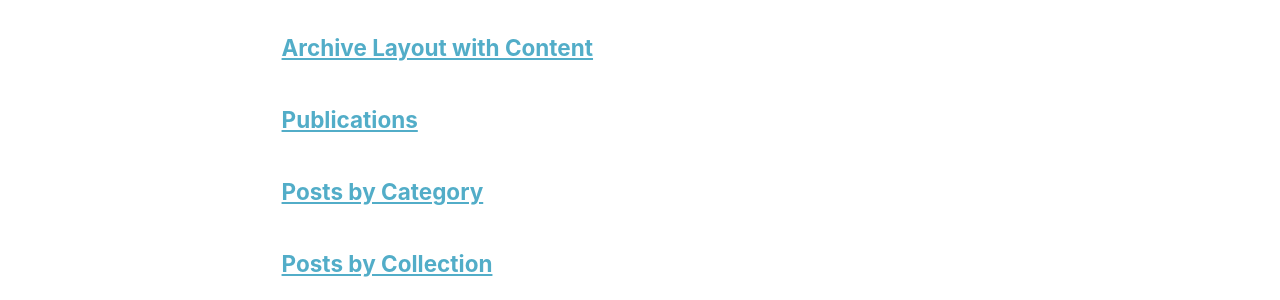
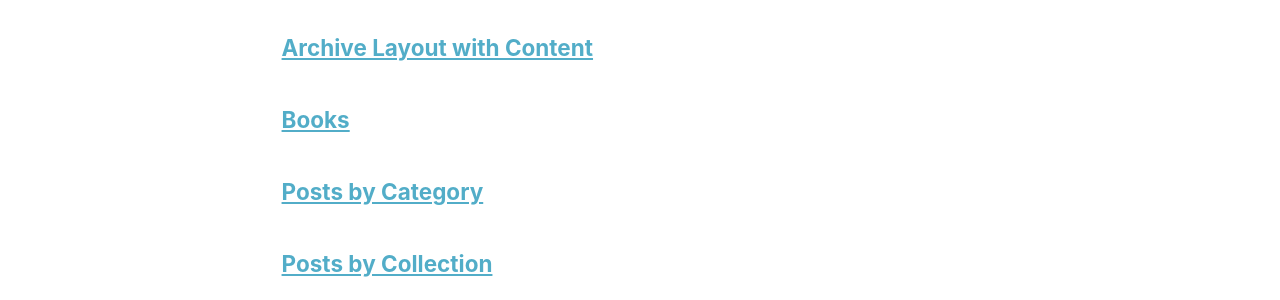
Before and after one commit to pbiecek/pbiecek.github.io, a Jekyll site: the page built from _pages/page-archive.html, in a window 1280 px wide and 900 px high. Shown: the part 316-616 px from the top of the window. Built offline with Jekyll 4.4.1, drawn with Linux system fonts in a browser that asks for light colours.

Commit message:
books once again

```diff
--- a/_pages/books.md
+++ b/_pages/books.md
@@ -1,12 +1,12 @@
 ---
 layout: archive
-title: "Publications"
+title: "Books"
 permalink: /books/
 author_profile: true
 ---
 
 {% include base_path %}
 
-{% for post in site.publications reversed %}
+{% for post in site.books reversed %}
   {% include archive-single.html %}
 {% endfor %}
```
